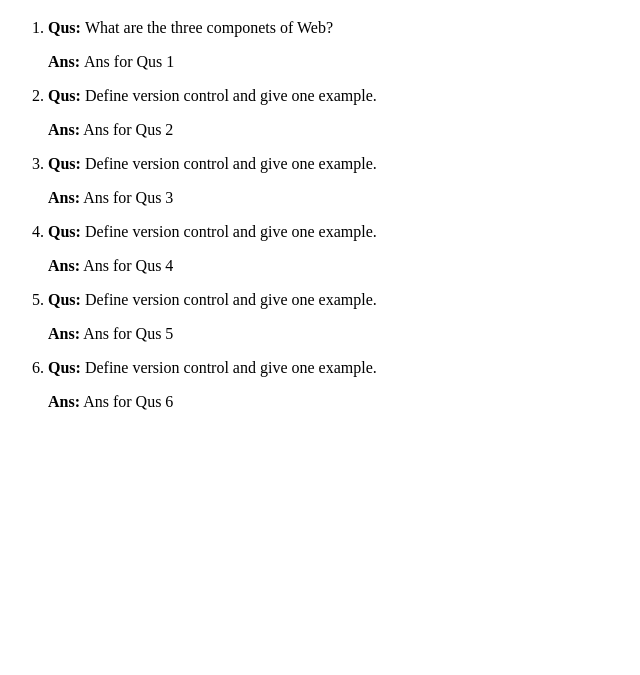
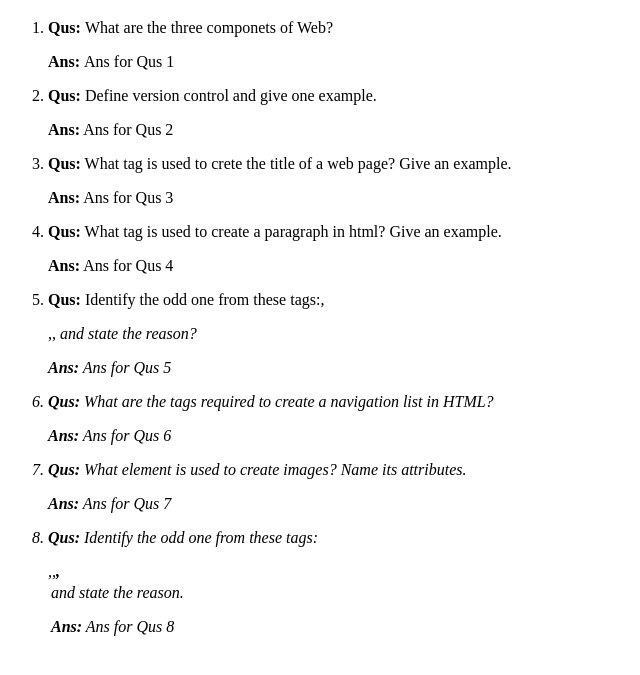
Before and after one commit to Must0051/must0051.github.io, a plain HTML site: page lib2024/qa/index.html in a window 1280 px wide. Shown: the part 61-736 px from the top of the page, without its empty margins (0-640 px from the left). Drawn offline with Linux system fonts and the light colour scheme.

Commit message:
Update index.html

```diff
--- a/lib2024/qa/index.html
+++ b/lib2024/qa/index.html
@@ -17,7 +17,8 @@
 			<p>
 				<strong>Ans: </strong>
 				Ans for Qus 1
-		</p></li>
+		</p>
+	   </li>
 		<!-- Qus 2 -->
 		<li>
 			<p>
@@ -29,46 +30,72 @@
 				Ans for Qus 2
 			</p>
 		</li>
+		<!-- Qus 3 -->
 		<li>
 			<p>
 				<strong>Qus:</strong>
-				Define version control and give one example.
+				What tag is used to crete the title of a web page? Give an example.
 			</p>
 			<p>
 				<strong>Ans:</strong>
 				Ans for Qus 3
 			</p>
 		</li>
+		<!-- Qus 4 -->
 		<li>
 			<p>
 				<strong>Qus:</strong>
-				Define version control and give one example.
+				What tag is used to create a paragraph in html? Give an example.
 			</p>
 			<p>
 				<strong>Ans:</strong>
 				Ans for Qus 4
 			</p>
 		</li>
+		<!-- Qus 5 -->
 		<li>
 			<p>
 				<strong>Qus:</strong>
-				Define version control and give one example.
+				Identify the odd one from these tags:<span>,<p>,<a>,<i> and state the reason?
 			</p>
 			<p>
 				<strong>Ans:</strong>
 				Ans for Qus 5
 			</p>
 		</li>
+		<!-- Qus 6 -->
 		<li>
 			<p>
 				<strong>Qus:</strong>
-				Define version control and give one example.
+				What are the tags required to create a navigation list in HTML?
 			</p>
 			<p>
 				<strong>Ans:</strong>
 				Ans for Qus 6
 			</p>
 		</li>
+		<!-- Qus 7 -->
+		<li>
+			<p>
+				<strong>Qus:</strong>
+				What element is used to create images? Name its attributes.
+			</p>
+			<p>
+				<strong>Ans:</strong>
+				Ans for Qus 7
+			</p>
+		</li>
+		<!-- Qus 8 -->
+		<li>
+			<p>
+				<strong>Qus:</strong>
+				Identify the odd one from these tags:<table>,<tr>,<b>,<td> and state the reason.
+			</p>
+			<p>
+				<strong>Ans:</strong>
+				Ans for Qus 8
+			</p>
+		</li>
   </ol>
 </body>
 </html>
```
